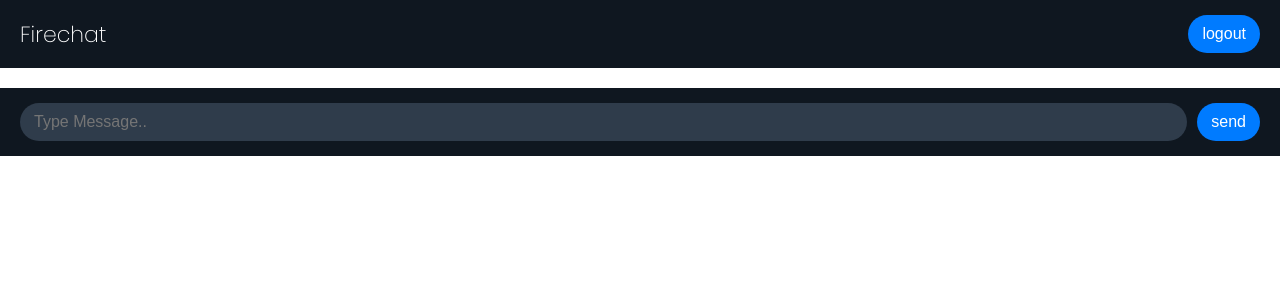
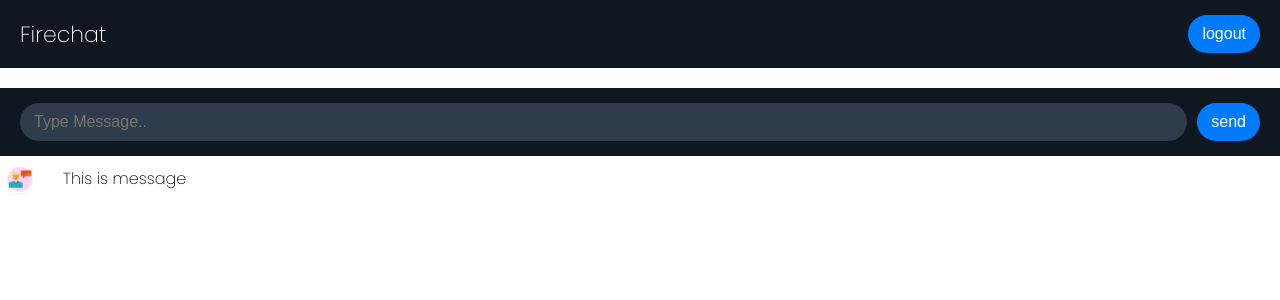
Before and after one commit to LOVKUSH9888/Realtime-Chat-app-using-React-firebase, a React (Create React App) app: page / in a window 1280 px wide. Shown: the top 300 px of the page. Built offline with nearby package versions, Linux system fonts and the light colour scheme.

Commit message:
Adding Icon to the chat

```diff
--- a/src/components/Form.jsx
+++ b/src/components/Form.jsx
@@ -7,7 +7,6 @@ const Form = () => {
         e.preventDefault()
         console.log(message);
     }
-
 
   return (
     <form onSubmit={handleSubmit}>
--- a/src/components/MessageContainter.jsx
+++ b/src/components/MessageContainter.jsx
@@ -1,9 +1,13 @@
 import React from 'react'
+import logo from '../logo.png'
 
 const MessageContainter = () => {
   return (
     <div className='message-container'>
-
+      <div className="message-box">
+        <img src={logo} alt="logo" />
+        <p>This is message</p>
+      </div>
     </div>
   )
 }
```
Also changed, not shown: src/logo.png (added).
